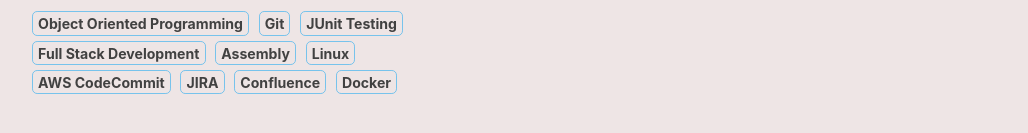
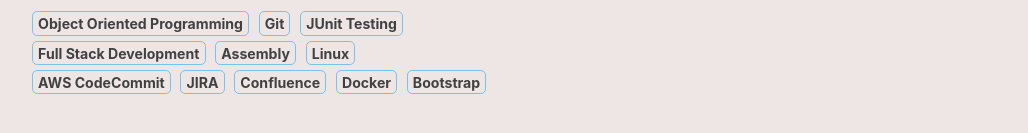
Before and after one commit to tuanv20/ResumeWebsite, a plain HTML site: page index.html in a window 1280 px wide. Shown: the part 2333-2466 px from the top of the page, without its empty margins (96-1124 px from the left). Drawn offline with nearby package versions, Linux system fonts and the light colour scheme.

Commit message:
Added relevant skills

```diff
--- a/index.html
+++ b/index.html
@@ -135,6 +135,7 @@
             <div class = "skill ">JIRA</div>
             <div class = "skill ">Confluence</div>
             <div class = "skill ">Docker</div>
+            <div class = "skill">Bootstrap</div>
           </div>
         </div>
         <div class = "resumesidebar">
```
